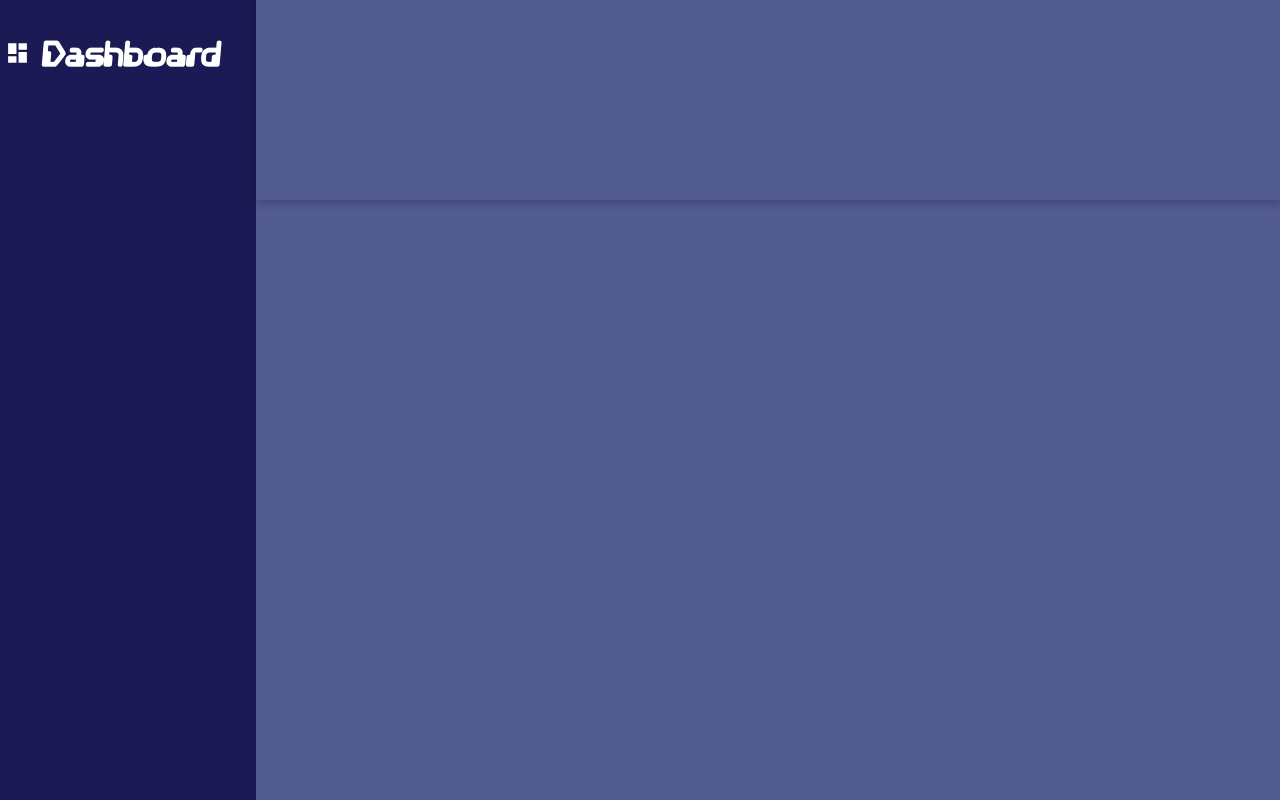
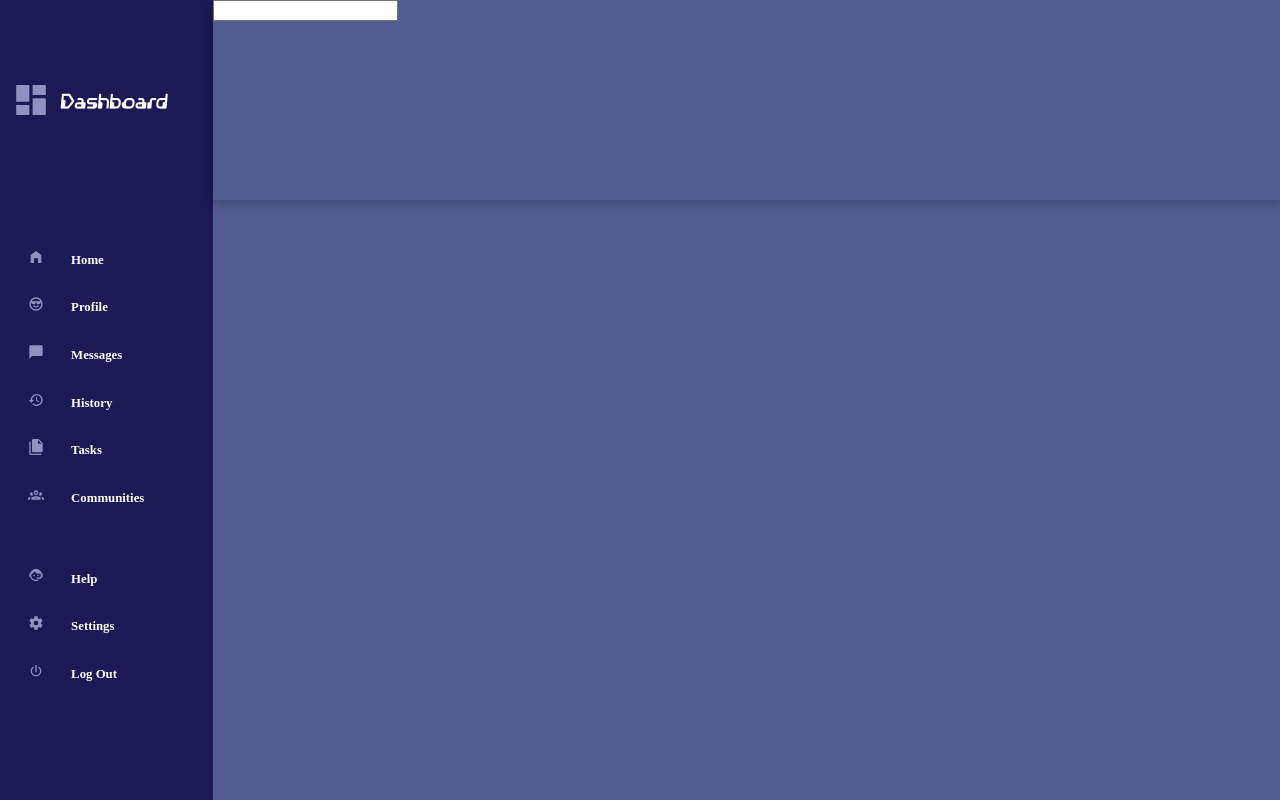
Before and after one commit to TWork1/projects, a plain HTML site: page dashboard/index.html in a window 1280 px wide. Drawn offline with Linux system fonts and the light colour scheme.

Commit message:
fix repo and creat sidebar for dashboard

```diff
--- a/dashboard/dashstyle.css
+++ b/dashboard/dashstyle.css
@@ -2,45 +2,73 @@
     font-family: newFont;
     src: url(Font/VIDEOPHREAK.ttf)
 }
+:root{
+    --side-bar-color:#1B1A55;
+    --shadows:1px 1px 10px 2px rgba(7, 15, 43, 30%);
+    --main-background-color:#535C91;
+    --svg-to-all-white:invert(62%) sepia(57%) saturate(227%) hue-rotate(203deg) brightness(85%) contrast(88%);
+}
 body{
-    height: 100vh;
-    width: 100vw;
+    height: 100dvh;
+    width: 100dvw;
     display: grid;
-    grid-template-columns: 1fr 4fr;
+    grid-template-columns: 1fr 5fr;
     grid-template-rows: 1fr 3fr;
     margin: 0;
 }
 div.sidebar{
-    grid-area: 1/1/3/1;
-    background-color:#1B1A55;
+    grid-area: 2/1/3/1;
+    background-color:var(--side-bar-color);
+    color: white;
+    font-size: 2vw;
+    font-weight: bolder;
 }
 .header{
     grid-area: 1/2/1/3;
-    background-color: #535C91;
-    box-shadow: 1px 1px 10px 2px rgba(7, 15, 43, 30%);
+    background-color: var(--main-background-color);
+    box-shadow: var(--shadows);
     position: relative;
 }
 .main-content{
     grid-area: 2/2/3/3;
-    background-color: #535C91;
+    background-color: var(--main-background-color);
 }
 .dash-main{
+    grid-area: 1/1/1/1;
     display: flex;
     justify-content: baseline;
-    padding-left: 2%;
+    padding-left: 5%;
     align-items: center;
     text-align: center;
     gap: 5%;
     font-family: newFont;
+    background-color: var(--side-bar-color);
+    color: white;
+    font-size: 1.5vw;
+
+}
+.dash-main img{
+    height:20%;
+    width: 20%;
+    filter: var(--svg-to-all-white);
 }
 img{
-    height: 10%;
-    width: 10%;
-    filter: invert(99%) sepia(5%) saturate(248%) hue-rotate(144deg) brightness(117%) contrast(100%);
+    filter: var(--svg-to-all-white);
+}
 
+.dash-body{
+    display: grid;
+    grid-template-rows:repeat(auto-fill, minmax(1fr, 1fr));
+    grid-template-columns: 1fr 2fr;
+    height: auto;
 }
-p.sidebar{
-    color: white;
-    font-size: 2.5vw;
-    font-weight: bolder;
+.dash-body img{
+    width:5vw;
+    height: 2vh;
+    align-self: center;
+    justify-self: center;
 }
+.dash-body p{
+    font-size: 1vw;
+    padding-top: 5%;
+}
--- a/dashboard/index.html
+++ b/dashboard/index.html
@@ -8,15 +8,53 @@
 </head>
 <body>
     <div class="sidebar">
-        <div class="dash-main">
-            <img src="images/icons/view-dashboard.svg">
-            <p class="sidebar">Dashboard</p>
+        <div class="dash-body">
+
+            <p class="spacer"></p>
+            <p class="spacer"></p>
+
+            <img src="images/icons/home-variant.svg">
+            <p>Home</p>
+
+            <img src="images/icons/emoticon-cool-outline.svg">
+            <p>Profile</p>
+
+            <img src="images/icons/message.svg">
+            <p>Messages</p>
+
+            <img src="images/icons/history.svg">
+            <p>History</p>
+
+            <img src="images/icons/file-multiple.svg">
+            <p>Tasks</p>
+
+            <img src="images/icons/account-group-outline.svg">
+            <p>Communities</p>
+
+            <p class="spacer"></p>
+            <p class="spacer"></p>
+
+            <img src="images/icons/face-agent.svg">
+            <p>Help</p>
+
+            <img src="images/icons/cog.svg">
+            <p>Settings</p>
+
+            <img src="images/icons/power.svg">
+            <p>Log Out</p>
         </div>
-        <div class="dash-body"></div>
-        <div class="dash-bottom"></div>
+    </div>
+    <div class="dash-main">
+        <img src="images/icons/view-dashboard.svg">
+        <p class="sidebar">Dashboard</p>
     </div>
     <div class="header">
+        <div class="header-top-half">
+            <input type="search">
+        </div>
+        <div class="header-bottom-half">
 
+        </div>
     </div>
     <div class="main-content">
 
```
Also changed, not shown: dashboard/images/icons/account-group-outline.svg (added), dashboard/images/icons/cog.svg (added), dashboard/images/icons/emoticon-cool-outline.svg (added), dashboard/images/icons/face-agent.svg (added), dashboard/images/icons/file-multiple.svg (added), dashboard/images/icons/history.svg (added), dashboard/images/icons/home-variant.svg (added), dashboard/images/icons/message.svg (added), dashboard/images/icons/power.svg (added).
